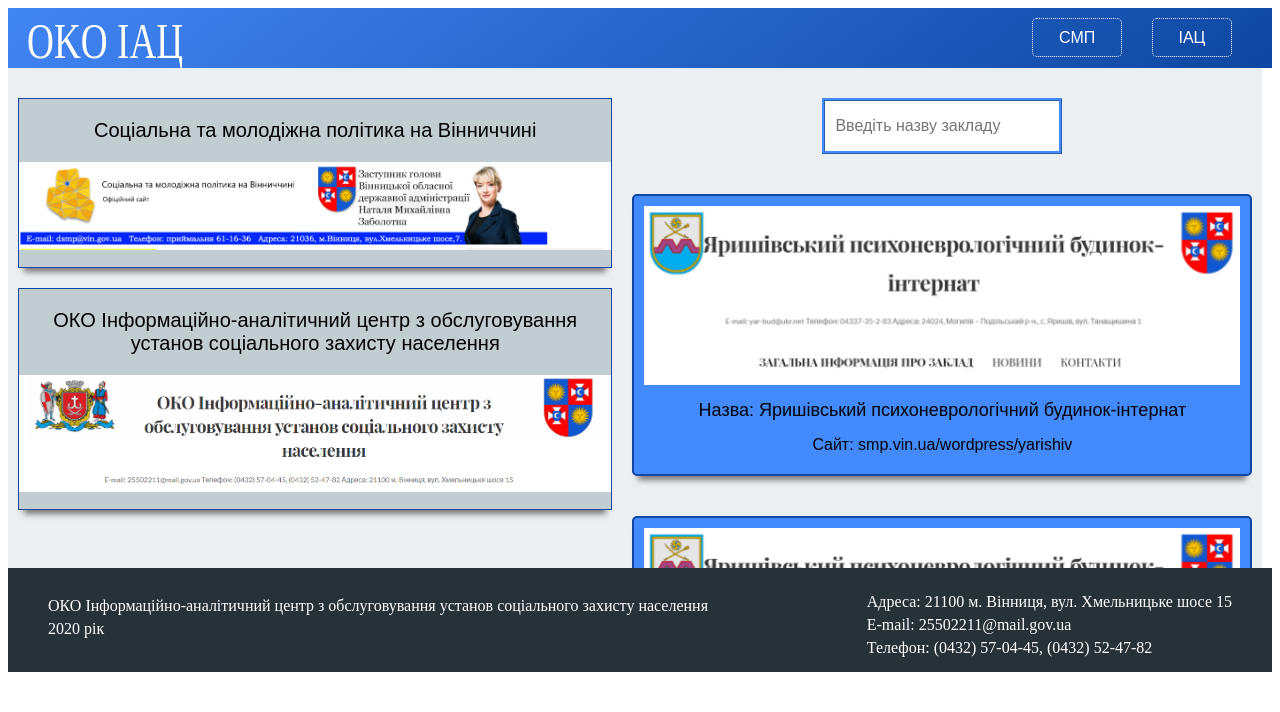
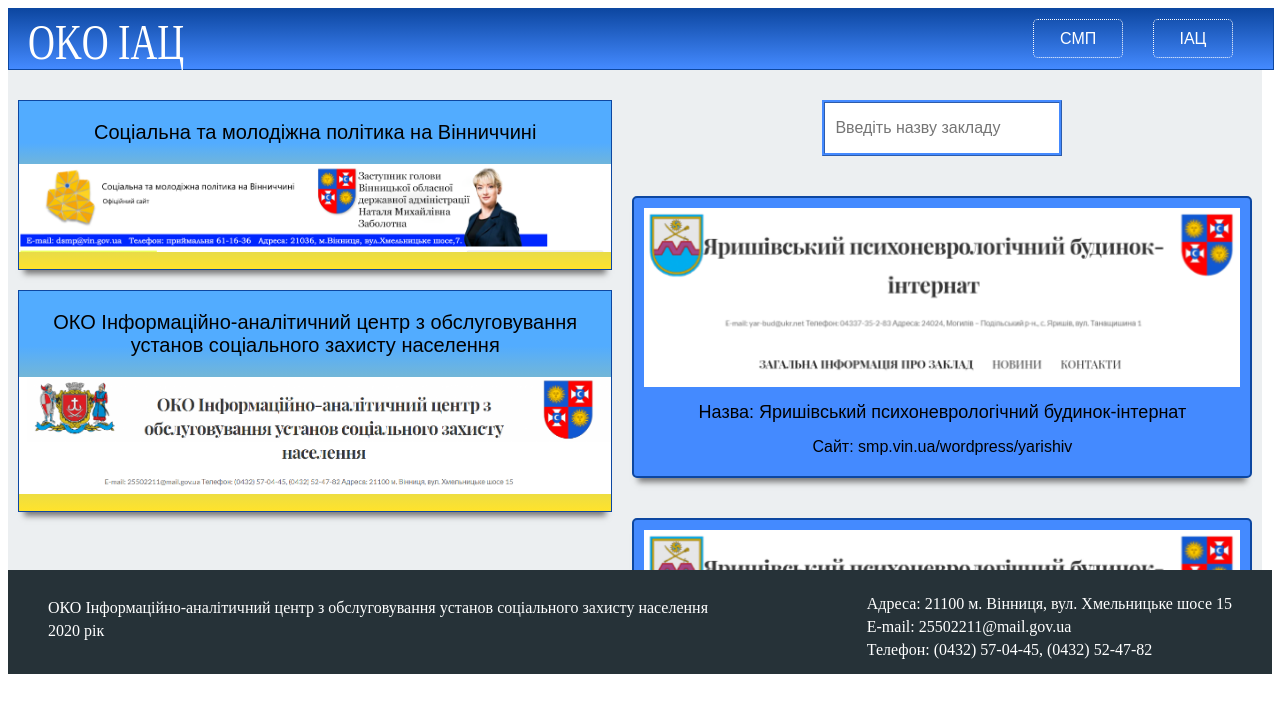
Before and after one commit to SergiiKov/main-page-iac, a React (Create React App) app: page / in a window 1280 px wide. Shown: the top 712 px of the page. Built offline with nearby package versions, Linux system fonts and the light colour scheme.

Commit message:
add styles v6

```diff
--- a/src/components/district-card/district-card.styles.scss
+++ b/src/components/district-card/district-card.styles.scss
@@ -6,6 +6,7 @@
     display: flex;
     flex-direction: column;
     background-color: #448aff;
+
     border: 2px solid #0d47a1;
     border-radius: 5px;
     padding: 10px;
--- a/src/components/dsmp/dsmp.component.styles.scss
+++ b/src/components/dsmp/dsmp.component.styles.scss
@@ -8,7 +8,12 @@
 
     .dsmp-item{
         // background-color: #448aff;
-        background-color: rgba(96, 125, 139, 0.3);
+
+        background-color: #52ACFF;
+background-image: linear-gradient(180deg, #52ACFF 25%, #FFE32C 100%);
+
+
+        // background-color: rgba(96, 125, 139, 0.3);
         border: 1px solid #0d47a1 ;
         margin: 10px;
         margin-top: 30px;
--- a/src/components/header/header.styles.scss
+++ b/src/components/header/header.styles.scss
@@ -3,9 +3,10 @@
     width: 100%;
     display: flex;
     justify-content: space-between;
-    // background-color:#4285F4;
-    background: rgb(66,133,244);
-    background: linear-gradient(143deg, rgba(66,133,244,1) 0%, rgba(66,133,244,1) 0%, rgba(13,71,161,1) 100%);
+
+    background: rgb(13,71,161);
+    background: linear-gradient(180deg, rgba(13,71,161,1) 0%, rgba(68,138,255,1) 100%);
+    border: 1px solid #0d47a1 ;
 
     .logo-container {
        height: 100%;
--- a/src/components/iac/iac.component.styles.scss
+++ b/src/components/iac/iac.component.styles.scss
@@ -8,7 +8,12 @@
 
 .iac-item{
     // background-color: #448aff;
-    background-color:rgba(96, 125, 139, 0.3);
+    // background-color:rgba(96, 125, 139, 0.3);
+
+    background-color: #52ACFF;
+    background-image: linear-gradient(180deg, #52ACFF 25%, #FFE32C 100%);
+
+
     border: 1px solid #0d47a1 ;
     margin: 10px;
 
```
